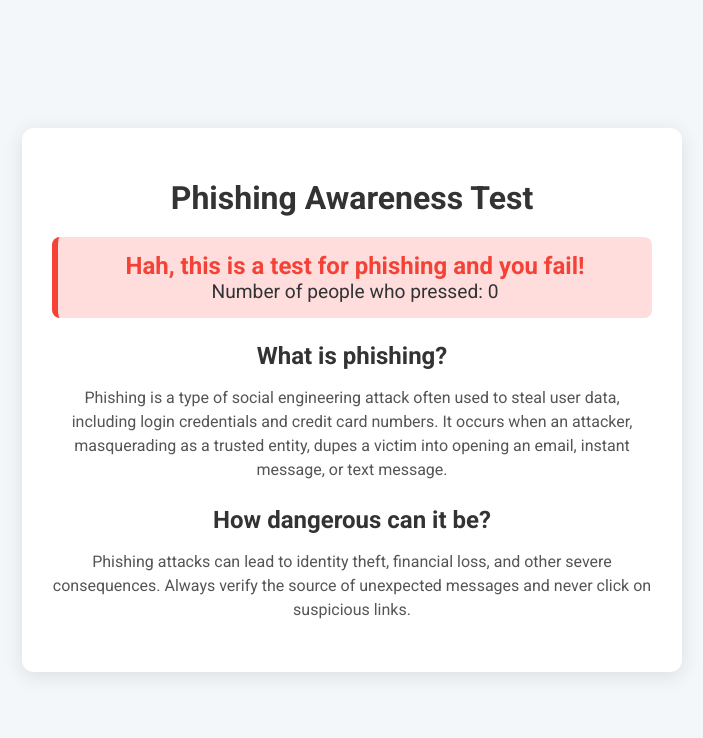
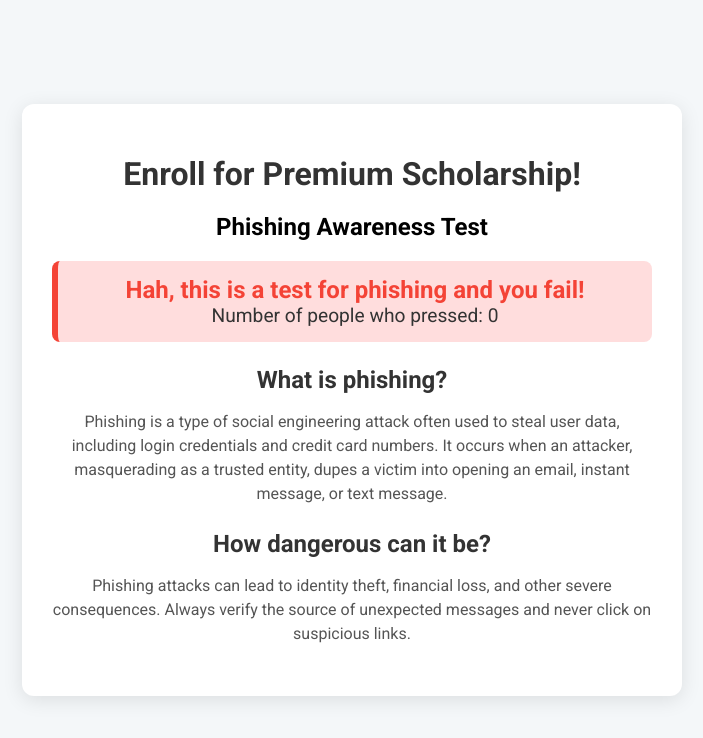
Before and after one commit to datoonman/suslink, a plain HTML site: page index.html in a window 1280 px wide. Shown: the whole page, without its empty margins (288-991 px from the left). Drawn offline with Linux system fonts and the light colour scheme; no server answers.

Commit message:
Update index.html

```diff
--- a/index.html
+++ b/index.html
@@ -3,18 +3,17 @@
 <head>
     <meta charset="UTF-8">
     <meta name="viewport" content="width=device-width, initial-scale=1.0">
-    <title>Enroll for Scholarship!</title>
+    <title>Enroll for Premium Scholarship!</title>
     <link rel="stylesheet" href="styles.css">
     <link href="https://fonts.googleapis.com/css2?family=Roboto:wght@400;500;700&display=swap" rel="stylesheet">
 </head>
 <body>
     <div class="container">
-        <h1>Phishing Awareness Test</h1>
+        <h1>Enroll for Premium Scholarship!</h1>
+        <h2>Phishing Awareness Test</h2>
         <div class="alert">
             <h2>Hah, this is a test for phishing and you fail!</h2>
-            <div id="press-count">
-                <p>Number of people who pressed: <span id="counter">0</span></p>
-            </div>
+            <p>Number of people who pressed: <span id="counter">0</span></p>
         </div>
         <div class="info">
             <h3>What is phishing?</h3>
```
